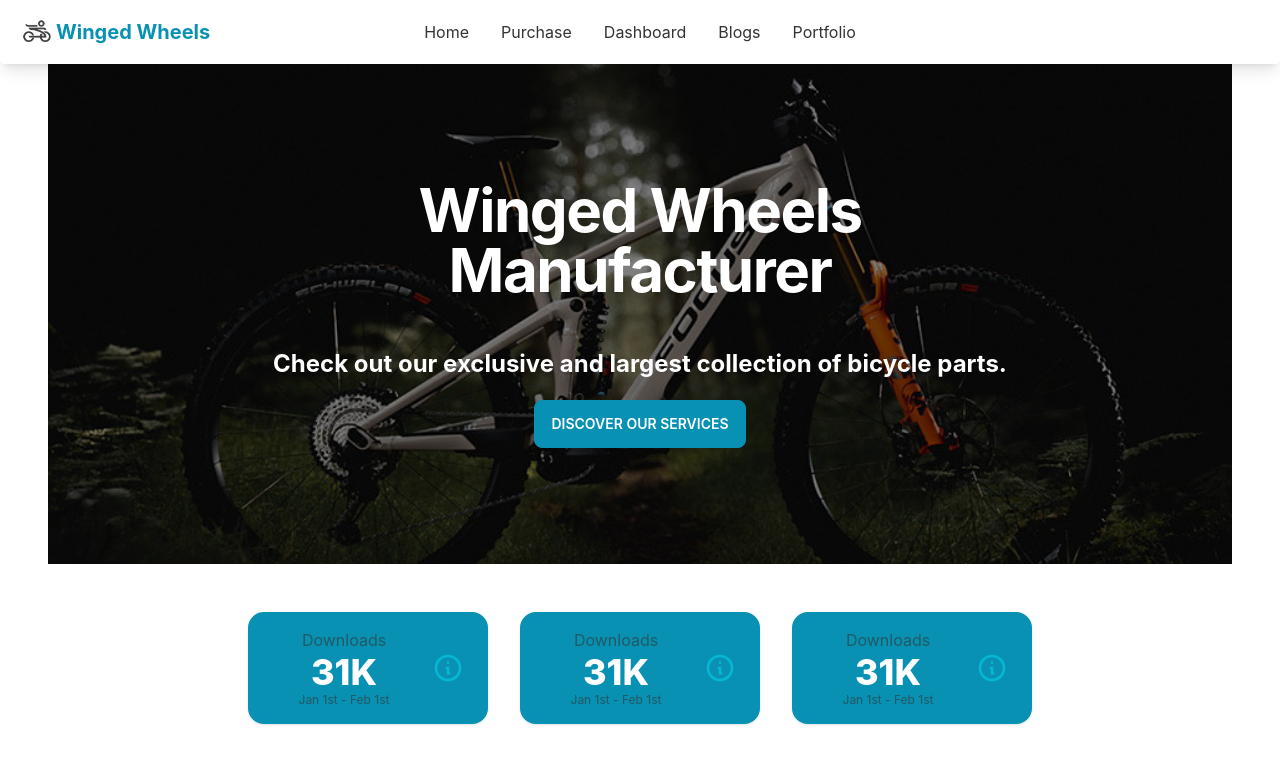
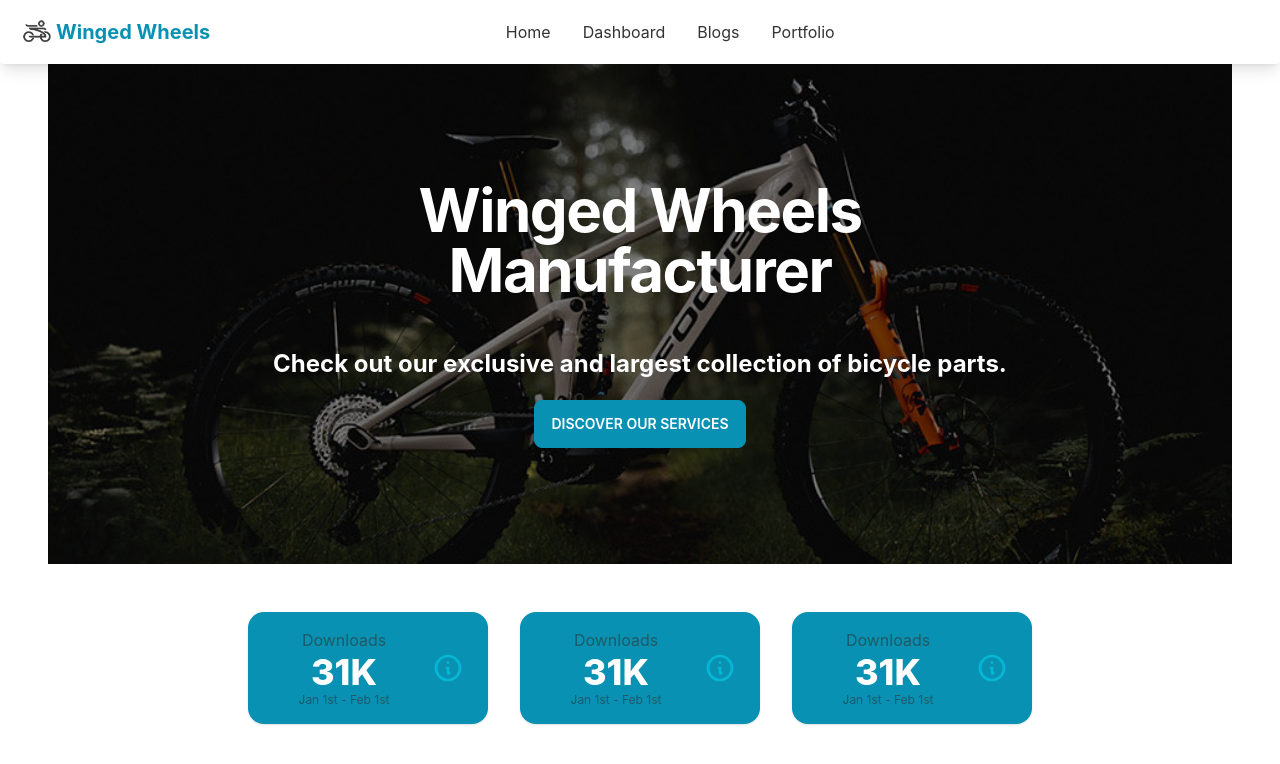
Before and after one commit to shova29/manufacturer-website-client-side, a React (Create React App) app: page / in a window 1280 px wide. Shown: the top 764 px of the page. Built offline with nearby package versions, Linux system fonts and the light colour scheme.

Commit message:
loading added

```diff
--- /dev/null
+++ b/src/Pages/Shared/Loading.js
@@ -0,0 +1,11 @@
+import React from "react";
+
+const Loading = () => {
+  return (
+    <div className="h-screen flex items-center justify-center ">
+      <div className="w-16 h-16 border-b-2 border-secondary rounded-full animate-spin"></div>
+    </div>
+  );
+};
+
+export default Loading;
--- a/src/Pages/Shared/Navbar.js
+++ b/src/Pages/Shared/Navbar.js
@@ -8,9 +8,9 @@ const Navbar = () => {
       <li>
         <Link to="/">Home</Link>
       </li>
-      <li>
+      {/* <li>
         <Link to="/purchase">Purchase</Link>
-      </li>
+      </li> */}
       <li>
         <Link to="/dashboard">Dashboard</Link>
       </li>
```
